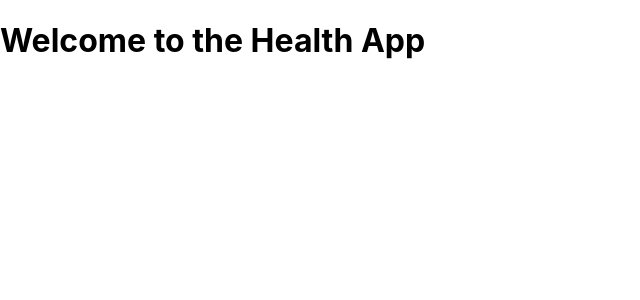
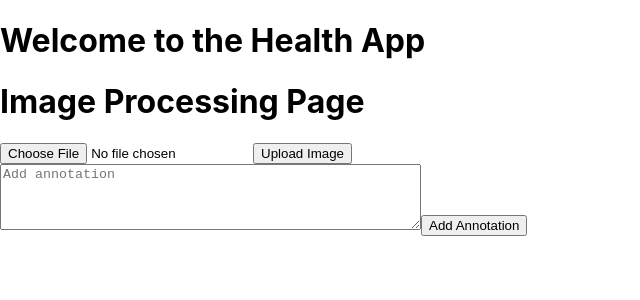
Before and after one commit to Filbon/frontend_journalSys, a React (Create React App) app: page /image-processing in a window 1280 px wide. Shown: the top 300 px of the page, without its empty margins (0-640 px from the left). Built offline with nearby package versions, Linux system fonts and the light colour scheme.

Commit message:
Added image-processing page that accesses image-processing-service API and uploads picture

```diff
--- a/src/App.js
+++ b/src/App.js
@@ -9,7 +9,8 @@ import MyPage from "./MyPage"; // Import the MyPage component
 import DoctorsAndStaff from './DoctorsAndStaffPage'; // New component for displaying doctors and staff
 import SendMessagePage from './SendMessagePage'; // New component for sending messages
 import MyConversations from './MyConversationsPage';
-import AddEncounter from "./AddEncounter"; // New component for viewing conversations
+import AddEncounter from "./AddEncounter";
+import ImageProcessingPage from "./ImageProcessingPage"; // New component for viewing conversations
 
 const App = () => {
     return (
@@ -27,7 +28,7 @@ const App = () => {
                     <Route path="/SendMessage/:recipientId/:recipientName" element={<SendMessagePage />} /> {/* Route for sending messages */}
                     <Route path="/myConversations" element={<MyConversations />} /> {/* Route for viewing conversations */}
                     <Route path="/practitioner/:patientId/encounters/add" element={<AddEncounter />} />
-
+                    <Route path="/image-processing" element={<ImageProcessingPage />} />
                     <Route path="/" element={<Navigate to="/login" />} />
                 </Routes>
             </div>
--- /dev/null
+++ b/src/ImageProcessingPage.js
@@ -0,0 +1,95 @@
+import React, { useState } from 'react';
+import axios from 'axios';
+
+const ImageProcessingPage = () => {
+    const [image, setImage] = useState(null);
+    const [annotation, setAnnotation] = useState('');
+    const [uploadedImage, setUploadedImage] = useState(null);
+    const [isImageUploaded, setIsImageUploaded] = useState(false);
+
+    const handleFileChange = (event) => {
+        setImage(event.target.files[0]);
+        console.log(event.target.files[0]);
+    };
+
+    // Upload image function
+    const handleUploadImage = async (event) => {
+        event.preventDefault();
+
+        // Check if a file is selected
+        if (!image) {
+            alert('Please select an image to upload');
+            return;
+        }
+
+        const formData = new FormData();
+        formData.append('file', image); // Use the image state here
+
+        try {
+            const response = await axios.post('http://localhost:5000/api/images/upload', formData, {
+                headers: {
+                    'Content-Type': 'multipart/form-data',
+                },
+            });
+
+            console.log('Image uploaded successfully:', response.data);
+
+            // Assuming the backend returns the image path or URL
+            setUploadedImage(response.data.imagePath);
+            setIsImageUploaded(true); // Set to true to display the uploaded image
+        } catch (error) {
+            console.error('Error uploading image:', error);
+        }
+    };
+
+    // Add annotation function
+    const handleAnnotateImage = async () => {
+        if (!annotation) {
+            alert('Please add an annotation.');
+            return;
+        }
+
+        try {
+            const response = await axios.post('http://localhost:5000/annotate', {
+                imagePath: uploadedImage,
+                annotation,
+            });
+            alert('Annotation added successfully');
+        } catch (error) {
+            console.error('Error annotating image:', error);
+        }
+    };
+
+    return (
+        <div>
+            <h1>Image Processing Page</h1>
+
+            {/* Image upload section */}
+            <div>
+                <input type="file" onChange={handleFileChange} />
+                <button onClick={handleUploadImage}>Upload Image</button>
+            </div>
+
+            {isImageUploaded && (
+                <div>
+                    <h2>Uploaded Image</h2>
+                    <img src={`http://localhost:5000/${uploadedImage}`} alt="Uploaded" style={{ maxWidth: '500px' }} />
+                </div>
+            )}
+
+            {/* Annotation section */}
+            <div>
+                <textarea
+                    value={annotation}
+                    onChange={(e) => setAnnotation(e.target.value)}
+                    placeholder="Add annotation"
+                    rows="4"
+                    cols="50"
+                />
+                <button onClick={handleAnnotateImage}>Add Annotation</button>
+            </div>
+        </div>
+    );
+};
+
+export default ImageProcessingPage;
```
